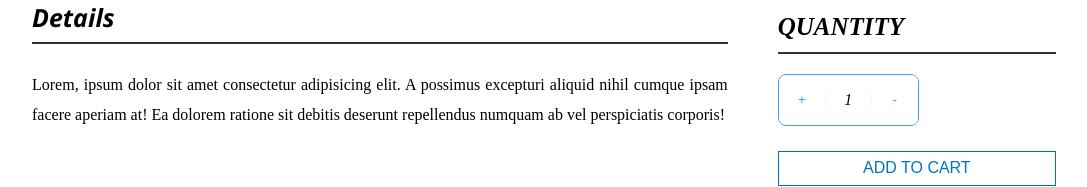
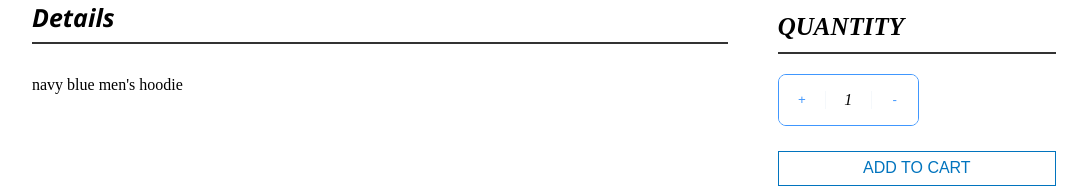
Before and after one commit to bkiley113/bruin-outlet, a React (Create React App) app in the folder client/: page /item/1 in a window 1280 px wide. Shown: the part 575-762 px from the top of the page, without its empty margins (96-1183 px from the left). Built offline with nearby package versions, Linux system fonts and the light colour scheme.

Commit message:
implemented json dependency for all products (local) to simulate backend fetching

```diff
--- a/client/src/App.js
+++ b/client/src/App.js
@@ -1,5 +1,5 @@
 import "./styles/style.scss"
-import React from "react";
+import React, { useState, useEffect } from "react";
 import {
   createBrowserRouter,
   RouterProvider,
@@ -13,41 +13,46 @@ import Cart from "./pages/Cart";
 import Item from "./pages/Item";
 import HeaderBar from "./components/HeaderBar";
 import PageFooter from "./components/PageFooter";
+import items from './data/items.json'
 
-const items = [
-  {
-    id: 1, //this will be the SKU# (i.e. GHB6008J or something like that)
-    title: "UCLA MENS HOODIE",
-    desc: "Lorem, ipsum dolor sit amet consectetur adipisicing elit. A possimus excepturi aliquid nihil cumque ipsam facere aperiam at! Ea dolorem ratione sit debitis deserunt repellendus numquam ab vel perspiciatis corporis!",
-    img: "https://cdn.shoplightspeed.com/shops/616371/files/53697154/800x800x3/russell-athletic-ucla-joe-bear-bruins-pullover-hoo.jpg",
-    cat: "Men",
-    price: 49.99,
-  },
-  {
-    id: 2,
-    title: "UCLA WOMEN'S T SHIRT",
-    desc: "Lorem, ipsum dolor sit amet consectetur adipisicing elit. A possimus excepturi aliquid nihil cumque ipsam facere aperiam at! Ea dolorem ratione sit debitis deserunt repellendus numquam ab vel perspiciatis corporis!",
-    img: "https://images.pexels.com/photos/6489663/pexels-photo-6489663.jpeg?auto=compress&cs=tinysrgb&w=1260&h=750&dpr=2",
-    cat: "Women",
-    price: 59.99,
-  },
-  {
-    id: 3,
-    title: "UCLA KIDS SHORTSLEEVE",
-    desc: "Lorem, ipsum dolor sit amet consectetur adipisicing elit. A possimus excepturi aliquid nihil cumque ipsam facere aperiam at! Ea dolorem ratione sit debitis deserunt repellendus numquam ab vel perspiciatis corporis!",
-    img: "https://images.pexels.com/photos/4230630/pexels-photo-4230630.jpeg?auto=compress&cs=tinysrgb&w=1260&h=750&dpr=2",
-    cat: "Children",
-    price: 69.99,
-  },
-  {
-    id: 4,
-    title: "UCLA FAN HAT",
-    desc: "Lorem, ipsum dolor sit amet consectetur adipisicing elit. A possimus excepturi aliquid nihil cumque ipsam facere aperiam at! Ea dolorem ratione sit debitis deserunt repellendus numquam ab vel perspiciatis corporis!",
-    img: "https://images.pexels.com/photos/6157049/pexels-photo-6157049.jpeg?auto=compress&cs=tinysrgb&w=1260&h=750&dpr=2",
-    cat: "Accessory",
-    price: 79.99,
-  },
-];
+// const items = [
+//   {
+//     id: 1,
+//     title: "UCLA MENS HOODIE",
+//     desc: "navy blue men's hoodie",
+//     img: "https://cdn.shoplightspeed.com/shops/616371/files/53697154/800x800x3/russell-athletic-ucla-joe-bear-bruins-pullover-hoo.jpg",
+//     cat: "men",
+//     price: 49.99,
+//     incart: false
+//   },
+//   {
+//     id: 2,
+//     title: "UCLA WOMEN'S T SHIRT",
+//     desc: "white women's tee shirt",
+//     img: "https://static.nike.com/a/images/t_PDP_1280_v1/f_auto/8ecd522b-5522-401b-b19e-bd1a7ceec093/ucla-womensboxy-t-shirt-36Z2MB.png",
+//     cat: "women",
+//     price: 59.99,
+//     incart: false
+//   },
+//   {
+//     id: 3,
+//     title: "UCLA KIDS SHORTSLEEVE",
+//     desc: "kids bruinbear t shirt 100% cotton",
+//     img: "https://cdn.shoplightspeed.com/shops/616371/files/45478023/image.jpg",
+//     cat: "kids",
+//     price: 69.99,
+//     incart: false
+//   },
+//   {
+//     id: 4,
+//     title: "UCLA FAN HAT",
+//     desc: "blue UCLA hat standard sizes, elastic band for fit",
+//     img: "https://www.uclastore.com/site/product-images/95393_main.default.jpg?resizeid=3&resizeh=600&resizew=600",
+//     cat: "accessory",
+//     price: 79.99,
+//     incart: false
+//   },
+// ];
 
 
 const PageFormat = () => {
--- /dev/null
+++ b/client/src/data/items.json
@@ -0,0 +1,34 @@
+[
+    {
+      "id": 1,
+      "title": "UCLA MENS HOODIE",
+      "desc": "navy blue men's hoodie",
+      "img": "https://cdn.shoplightspeed.com/shops/616371/files/53697154/800x800x3/russell-athletic-ucla-joe-bear-bruins-pullover-hoo.jpg",
+      "cat": "men",
+      "price": 49.99
+    },
+    {
+      "id": 2,
+      "title": "UCLA WOMEN'S T SHIRT",
+      "desc": "white women's tee shirt",
+      "img": "https://static.nike.com/a/images/t_PDP_1280_v1/f_auto/8ecd522b-5522-401b-b19e-bd1a7ceec093/ucla-womensboxy-t-shirt-36Z2MB.png",
+      "cat": "women",
+      "price": 59.99
+    },
+    {
+      "id": 3,
+      "title": "UCLA KIDS SHORTSLEEVE",
+      "desc": "kids bruinbear t shirt 100% cotton",
+      "img": "https://cdn.shoplightspeed.com/shops/616371/files/45478023/image.jpg",
+      "cat": "kids",
+      "price": 69.99
+    },
+    {
+      "id": 4,
+      "title": "UCLA FAN HAT",
+      "desc": "blue UCLA hat standard sizes, elastic band for fit",
+      "img": "https://www.uclastore.com/site/product-images/95393_main.default.jpg?resizeid=3&resizeh=600&resizew=600",
+      "cat": "accessory",
+      "price": 79.99
+    }
+  ]
--- a/client/src/pages/Cart.js
+++ b/client/src/pages/Cart.js
@@ -4,9 +4,7 @@ import Sidebar from '../components/Sidebar'
 const Cart = () => {
     return (
         <div className='cart'>
-            <div className='cart'>
-            </div>
-            <Sidebar/>
+            ok
         </div>
     )
 }
--- a/client/src/pages/HomePage.js
+++ b/client/src/pages/HomePage.js
@@ -50,14 +50,14 @@ const Homepage = ({itemsarr}) => {
     <div>
       <div>{cat}</div>
       <SearchBar run={searchRunFunction} />
-      <Slide>
+      {/* <Slide>
         {slideImages.map((slideImage, index)=> (
           <div key={index}>
             <div style={{ ...divStyle, 'backgroundImage': `url(${slideImage.url})` }}>
             </div>
           </div>
         ))}
-      </Slide>
+      </Slide> */}
       <div className='banner'>
         <img src={images[`${cat}.png`]} alt='home'/>
       </div>
--- a/client/src/pages/Item.js
+++ b/client/src/pages/Item.js
@@ -1,5 +1,4 @@
 import React from 'react'
-import {Link} from 'react-router-dom'
 import QuantityButton from '../components/QuantityButton'
 import SizeSelector from '../components/SizeButton'
 
```
Also changed, not shown: client/src/pages/Wishlist.js (added).
